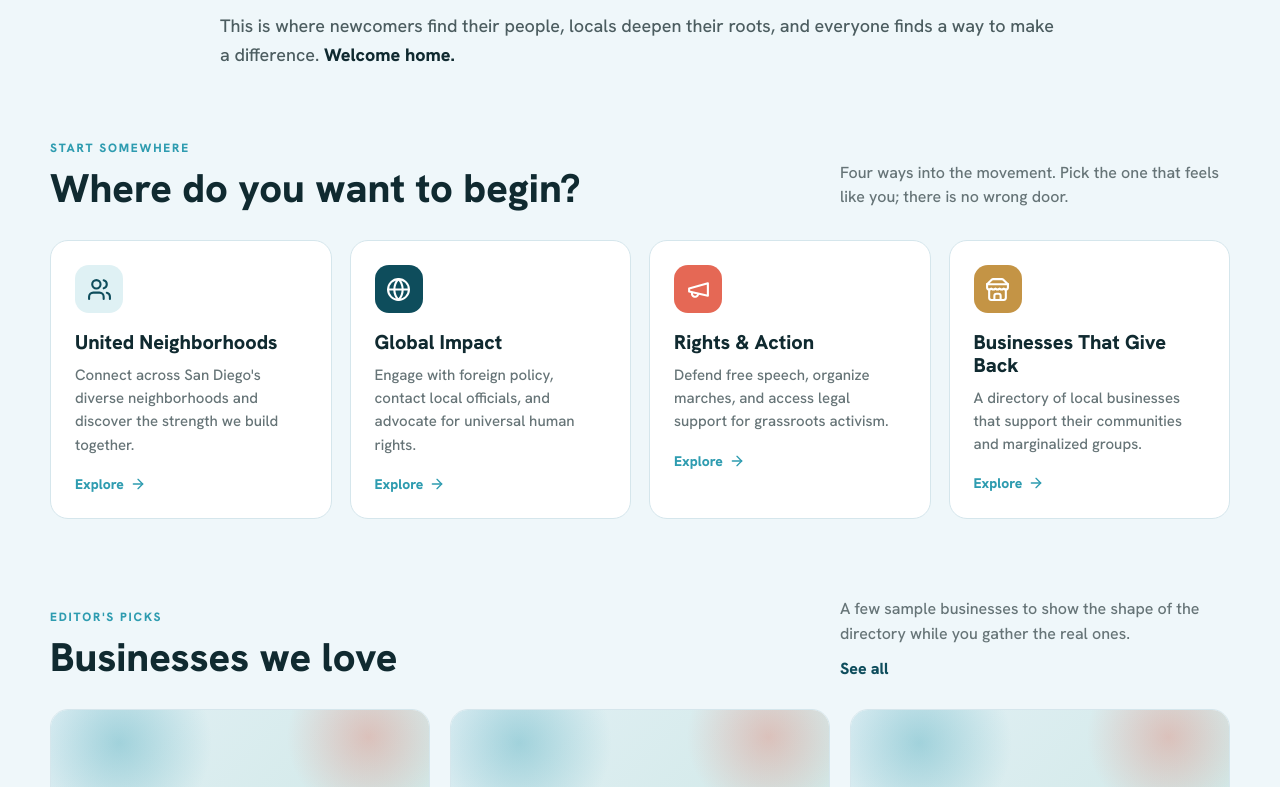
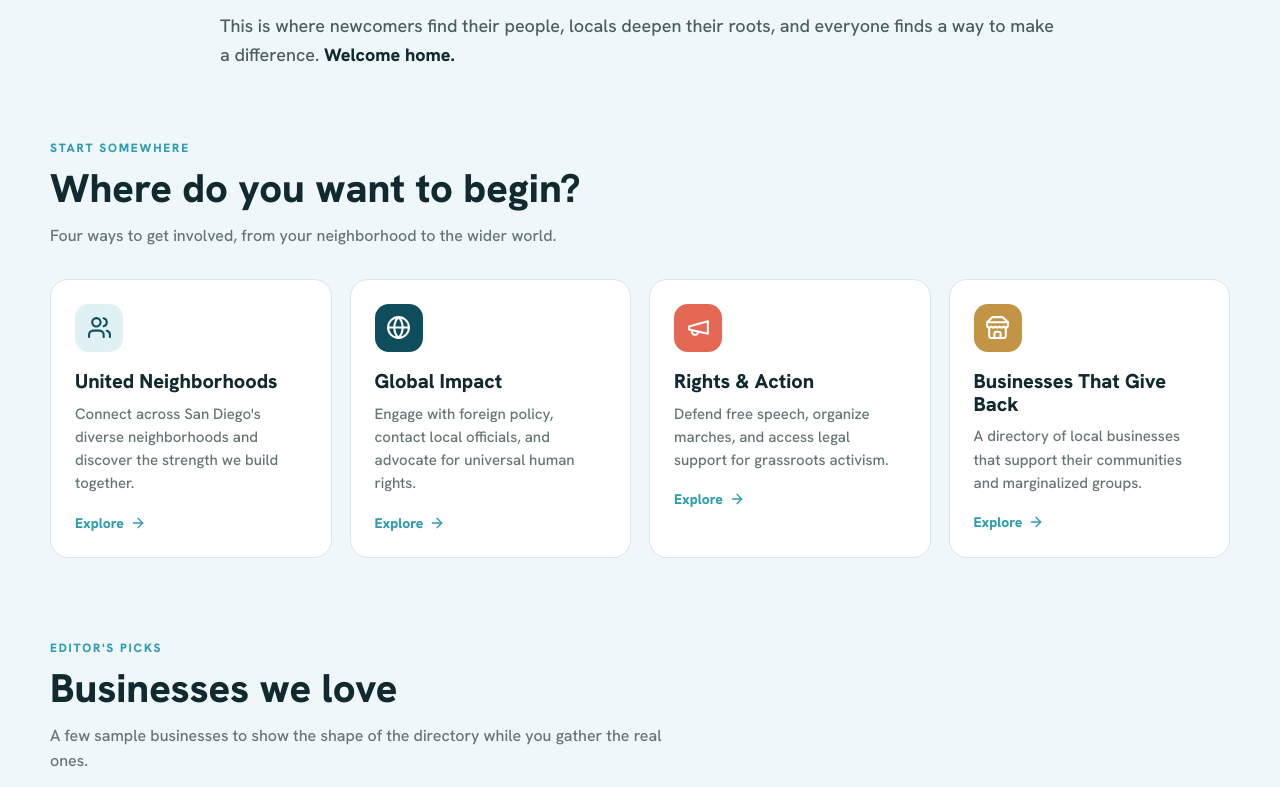
Before and after one commit to avafrohna/you-belong, a React (Vite) app: page / in a window 1280 px wide. Shown: the part 1060-1847 px from the top of the page. Built offline with nearby package versions, Linux system fonts and the light colour scheme.

Commit message:
fixed taglines

```diff
--- a/src/App.jsx
+++ b/src/App.jsx
@@ -312,7 +312,7 @@
         <SectionIntro
           label="Start somewhere"
           title="Where do you want to begin?"
-          text="Four ways into the movement. Pick the one that feels like you; there is no wrong door."
+          text="Four ways to get involved, from your neighborhood to the wider world."
         />
         <div className="category-grid">
           {sections.map((section) => (
--- a/src/styles.css
+++ b/src/styles.css
@@ -465,9 +465,9 @@
 
 .section-intro {
   display: flex;
-  align-items: flex-end;
-  justify-content: space-between;
-  gap: 28px;
+  flex-direction: column;
+  align-items: flex-start;
+  gap: 14px;
 }
 
 .section-intro h2,
@@ -484,7 +484,7 @@
 }
 
 .intro-side {
-  max-width: 390px;
+  max-width: 640px;
 }
 
 .intro-side p {
@@ -1016,6 +1016,8 @@
 .site-footer {
   color: #c4d5d8;
   background: var(--ink);
+  /* paints over the sub-pixel rounding gap between the footer and the page bottom */
+  box-shadow: 0 2px 0 0 var(--ink);
 }
 
 main > :last-child:not(.callout-band) {
```
